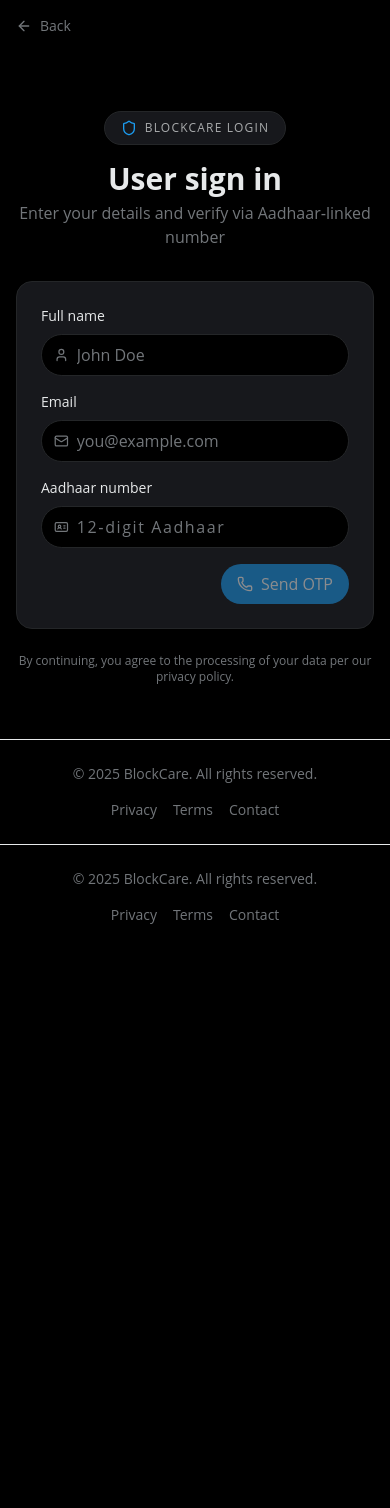
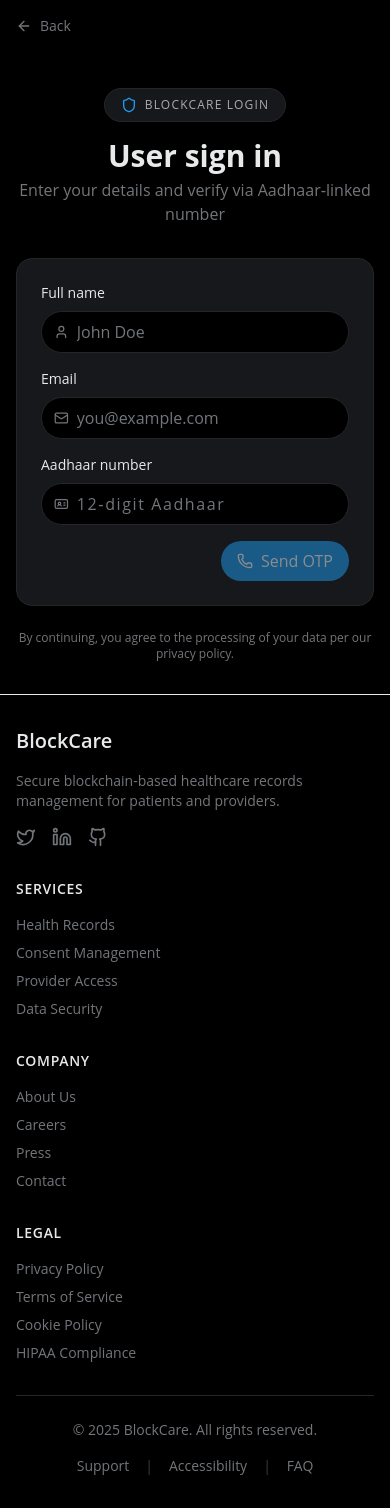
Before and after one commit to nishanthsb2003/BlockCare, a Next.js app in the folder frontend/: page /login/user in a window 390 px wide. Before the commit the page ends 949 px from the top, so only its background shows below. Built offline with nearby package versions, Linux system fonts and the light colour scheme.

Commit message:
feat: Refactor layout and footer components; enhance responsiveness and styling for better user experience

```diff
--- a/frontend/src/app/layout.tsx
+++ b/frontend/src/app/layout.tsx
@@ -30,7 +30,7 @@
         className={`${geistSans.variable} ${geistMono.variable} antialiased flex flex-col min-h-screen`}
       >
         <div className="flex-grow">{children}</div>
-        <Footer />
+        {/* <Footer /> */}
       </body>
     </html>
   );
--- a/frontend/src/app/test-dataloss/page.tsx
+++ b/frontend/src/app/test-dataloss/page.tsx
@@ -8,7 +8,9 @@
   return (
     <div className="bg-background min-h-screen flex flex-col">
       <div className="p-8 flex-grow">
-        <h1 className="text-2xl font-bold mb-6">Data Loss Insights Test Page</h1>
+        <h1 className="text-2xl font-bold mb-6">
+          Data Loss Insights Test Page
+        </h1>
         <div className="w-full">
           <DataLossInsights />
         </div>
--- a/frontend/src/components/ui/footer.tsx
+++ b/frontend/src/components/ui/footer.tsx
@@ -1,5 +1,6 @@
 import React from "react";
 import { cn } from "@/lib/utils";
+import Link from "next/link";
 
 interface FooterProps extends React.HTMLAttributes<HTMLElement> {
   className?: string;
@@ -8,33 +9,239 @@
 export function Footer({ className, ...props }: FooterProps) {
   return (
     <footer
-      className={cn("w-full bg-background border-t py-6 md:py-10", className)}
+      className={cn("w-full bg-background border-t py-8 md:py-12", className)}
       {...props}
     >
-      <div className="container flex flex-col items-center justify-between gap-4 md:flex-row">
+      <div className="container px-4 mx-auto">
+        {/* Top section with logo and sections */}
+        <div className="grid grid-cols-1 gap-8 sm:grid-cols-2 md:grid-cols-4 mb-8">
+          {/* Brand column */}
+          <div className="flex flex-col">
+            <h3 className="text-xl font-semibold mb-4">BlockCare</h3>
+            <p className="text-sm text-muted-foreground mb-4 max-w-xs">
+              Secure blockchain-based healthcare records management for patients
+              and providers.
+            </p>
+            <div className="flex space-x-4 mt-auto">
+              {/* Social Media Icons */}
+              <a
+                href="#"
+                aria-label="Twitter"
+                className="text-muted-foreground hover:text-primary transition-colors"
+              >
+                <svg
+                  xmlns="http://www.w3.org/2000/svg"
+                  width="20"
+                  height="20"
+                  viewBox="0 0 24 24"
+                  fill="none"
+                  stroke="currentColor"
+                  strokeWidth="2"
+                  strokeLinecap="round"
+                  strokeLinejoin="round"
+                >
+                  <path d="M22 4s-.7 2.1-2 3.4c1.6 10-9.4 17.3-18 11.6 2.2.1 4.4-.6 6-2C3 15.5.5 9.6 3 5c2.2 2.6 5.6 4.1 9 4-.9-4.2 4-6.6 7-3.8 1.1 0 3-1.2 3-1.2z"></path>
+                </svg>
+              </a>
+              <a
+                href="#"
+                aria-label="LinkedIn"
+                className="text-muted-foreground hover:text-primary transition-colors"
+              >
+                <svg
+                  xmlns="http://www.w3.org/2000/svg"
+                  width="20"
+                  height="20"
+                  viewBox="0 0 24 24"
+                  fill="none"
+                  stroke="currentColor"
+                  strokeWidth="2"
+                  strokeLinecap="round"
+                  strokeLinejoin="round"
+                >
+                  <path d="M16 8a6 6 0 0 1 6 6v7h-4v-7a2 2 0 0 0-2-2 2 2 0 0 0-2 2v7h-4v-7a6 6 0 0 1 6-6z"></path>
+                  <rect width="4" height="12" x="2" y="9"></rect>
+                  <circle cx="4" cy="4" r="2"></circle>
+                </svg>
+              </a>
+              <a
+                href="#"
+                aria-label="GitHub"
+                className="text-muted-foreground hover:text-primary transition-colors"
+              >
+                <svg
+                  xmlns="http://www.w3.org/2000/svg"
+                  width="20"
+                  height="20"
+                  viewBox="0 0 24 24"
+                  fill="none"
+                  stroke="currentColor"
+                  strokeWidth="2"
+                  strokeLinecap="round"
+                  strokeLinejoin="round"
+                >
+                  <path d="M15 22v-4a4.8 4.8 0 0 0-1-3.5c3 0 6-2 6-5.5.08-1.25-.27-2.48-1-3.5.28-1.15.28-2.35 0-3.5 0 0-1 0-3 1.5-2.64-.5-5.36-.5-8 0C6 2 5 2 5 2c-.3 1.15-.3 2.35 0 3.5A5.403 5.403 0 0 0 4 9c0 3.5 3 5.5 6 5.5-.39.49-.68 1.05-.85 1.65-.17.6-.22 1.23-.15 1.85v4"></path>
+                  <path d="M9 18c-4.51 2-5-2-7-2"></path>
+                </svg>
+              </a>
+            </div>
+          </div>
+
+          {/* Services column */}
+          <div>
+            <h3 className="text-sm font-semibold mb-4 uppercase tracking-wider">
+              Services
+            </h3>
+            <ul className="space-y-2 text-sm">
+              <li>
+                <Link
+                  href="#"
+                  className="text-muted-foreground hover:text-foreground transition-colors"
+                >
+                  Health Records
+                </Link>
+              </li>
+              <li>
+                <Link
+                  href="#"
+                  className="text-muted-foreground hover:text-foreground transition-colors"
+                >
+                  Consent Management
+                </Link>
+              </li>
+              <li>
+                <Link
+                  href="#"
+                  className="text-muted-foreground hover:text-foreground transition-colors"
+                >
+                  Provider Access
+                </Link>
+              </li>
+              <li>
+                <Link
+                  href="#"
+                  className="text-muted-foreground hover:text-foreground transition-colors"
+                >
+                  Data Security
+                </Link>
+              </li>
+            </ul>
+          </div>
+
+          {/* Company column */}
+          <div>
+            <h3 className="text-sm font-semibold mb-4 uppercase tracking-wider">
+              Company
+            </h3>
+            <ul className="space-y-2 text-sm">
+              <li>
+                <Link
+                  href="#"
+                  className="text-muted-foreground hover:text-foreground transition-colors"
+                >
+                  About Us
+                </Link>
+              </li>
+              <li>
+                <Link
+                  href="#"
+                  className="text-muted-foreground hover:text-foreground transition-colors"
+                >
+                  Careers
+                </Link>
+              </li>
+              <li>
+                <Link
+                  href="#"
+                  className="text-muted-foreground hover:text-foreground transition-colors"
+                >
+                  Press
+                </Link>
+              </li>
+              <li>
+                <Link
+                  href="#"
+                  className="text-muted-foreground hover:text-foreground transition-colors"
+                >
+                  Contact
+                </Link>
+              </li>
+            </ul>
+          </div>
+
+          {/* Legal column */}
+          <div>
+            <h3 className="text-sm font-semibold mb-4 uppercase tracking-wider">
+              Legal
+            </h3>
+            <ul className="space-y-2 text-sm">
+              <li>
+                <Link
+                  href="#"
+                  className="text-muted-foreground hover:text-foreground transition-colors"
+                >
+                  Privacy Policy
+                </Link>
+              </li>
+              <li>
+                <Link
+                  href="#"
+                  className="text-muted-foreground hover:text-foreground transition-colors"
+                >
+                  Terms of Service
+                </Link>
+              </li>
+              <li>
+                <Link
+                  href="#"
+                  className="text-muted-foreground hover:text-foreground transition-colors"
+                >
+                  Cookie Policy
+                </Link>
+              </li>
+              <li>
+                <Link
+                  href="#"
+                  className="text-muted-foreground hover:text-foreground transition-colors"
+                >
+                  HIPAA Compliance
+                </Link>
+              </li>
+            </ul>
+          </div>
+        </div>
+
+        {/* Divider */}
+        <div className="h-px w-full bg-border my-6"></div>
+
+        {/* Bottom section with copyright and additional links */}
+        <div className="flex flex-col items-center justify-between gap-4 md:flex-row">
           <p className="text-center text-sm text-muted-foreground md:text-left">
             &copy; {new Date().getFullYear()} BlockCare. All rights reserved.
           </p>
-        <nav className="flex items-center gap-4 text-sm text-muted-foreground">
+          <div className="flex items-center gap-4 text-sm text-muted-foreground">
             <a
               href="#"
               className="hover:underline hover:text-foreground transition-colors"
             >
-            Privacy
+              Support
             </a>
+            <span className="text-muted-foreground/50">|</span>
             <a
               href="#"
               className="hover:underline hover:text-foreground transition-colors"
             >
-            Terms
+              Accessibility
             </a>
+            <span className="text-muted-foreground/50">|</span>
             <a
               href="#"
               className="hover:underline hover:text-foreground transition-colors"
             >
-            Contact
+              FAQ
             </a>
-        </nav>
+          </div>
+        </div>
       </div>
     </footer>
   );
```
Also changed, not shown: frontend/src/components/DataLossInsights.tsx (+30 -36 lines), frontend/src/components/Hero.tsx (+52 -15 lines), frontend/src/components/HeroContent.tsx (+14 -14 lines). Lines whose indentation alone changed are shown as unchanged.
